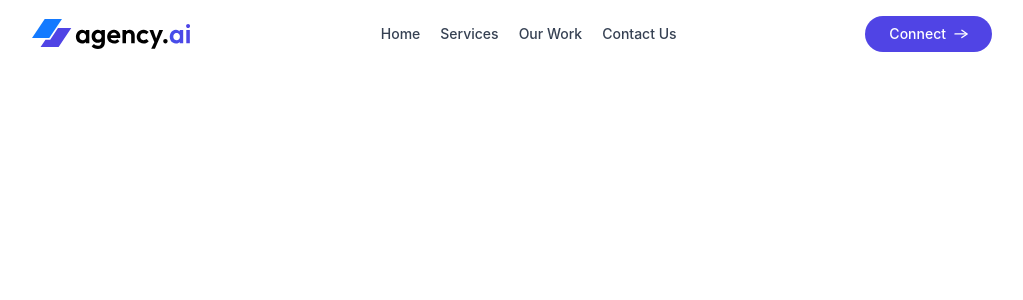
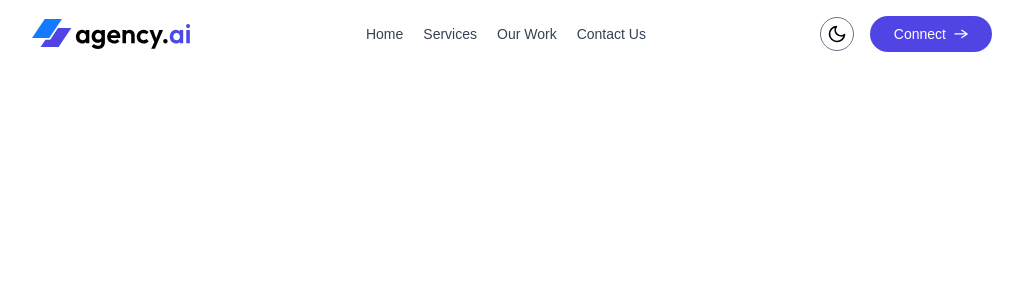
Before and after one commit to siddhardha-reddy-k/Agency_Ai_React, a React app: page / in a window 1280 px wide. Shown: the top 300 px of the page, without its empty margins (128-1151 px from the left). Built offline with nearby package versions, Linux system fonts and the light colour scheme; the HTML template or start-up script is replaced by a standard one.

Commit message:
implement theme switching

```diff
--- a/src/App.jsx
+++ b/src/App.jsx
@@ -2,7 +2,7 @@
 import Navbar from "./components/Navbar";
 
 const App = () => {
-  const [theme, setTheme] = useState("light");
+  const [theme, setTheme] = useState(localStorage.getItem('theme') ? localStorage.getItem('theme') : 'light');
   return (
     <div className="dark:bg-black relative ">
       <Navbar theme={theme} setTheme={setTheme} />
--- a/src/components/Navbar.jsx
+++ b/src/components/Navbar.jsx
@@ -1,5 +1,6 @@
 import React, { useState } from "react";
 import assets from "../assets/assets";
+import ThemeToggleBtn from "./ThemeToggleBtn";
 
 const Navbar = ({ theme, setTheme }) => {
 
@@ -13,6 +14,8 @@
         alt=""
       />
       <div className={`text-gray-700 dark:text-white sm:text-sm ${!sidebarOpen ? 'max-sm:w-0 overflow-hidden': 'max-sm:w-60 max-sm:pl-10'} max-sm:fixed top-0 bottom-0 right-0 max-sm:min-h-screen max-sm:h-full max-sm:flex-col max-sm:bg-primary max-sm:text-white max-sm:pt-20 flex sm:items-center gap-5 transition-all`}>
+
+
 
         <img src={assets.close_icon} onClick={() => setSidebarOpen(false)} alt="" className="w-5 absolute right-4 top-4 sm:hidden"/>
 
@@ -28,9 +31,15 @@
         <a onClick={() => setSidebarOpen(false)} href="#contact-us" className="sm:hover:border-b">
           Contact Us
         </a>
+
+
       </div>
 
       <div className='flex items-center gap-2 sm:gap-4'>
+        <ThemeToggleBtn
+          theme={theme}
+          setTheme={setTheme}
+        />
         <img src={theme === "dark" ? assets.menu_icon_dark : assets.menu_icon} onClick={() => setSidebarOpen(true)} className='w-8 sm:hidden' alt="" />
         <a href="#contact-us" className='text-sm max-sm:hidden flex items-center gap-2 bg-primary text-white px-6 py-2 rounded-full cursor-pointer hover:scale-103 transition-all'>
           Connect <img src={assets.arrow_icon} width={14} alt="" />
--- /dev/null
+++ b/src/components/ThemeToggleBtn.jsx
@@ -0,0 +1,46 @@
+import React, { useEffect } from "react";
+import assets from "../assets/assets";
+
+const ThemeToggleBtn = ({ theme, setTheme }) => {
+
+
+  useEffect(() => {
+    const prefersDarkMode = window.matchMedia(
+      '(prefers-color-scheme: dark)'
+    ).matches;
+    setTheme(theme || (prefersDarkMode ? 'dark' : 'light'));
+  },[])
+
+  useEffect(() => {
+    if (theme === 'dark') {
+      document.documentElement.classList.add('dark');
+    } else {
+      document.documentElement.classList.remove('dark');
+    }
+    localStorage.setItem('theme', theme);
+  }, [theme])
+
+
+  return (
+    <>
+      <button>
+        {theme === "dark" ? (
+          <img
+            onClick={() => setTheme("light")}
+            src={assets.sun_icon}
+            className="size-8.5 p-1.5 border border-gray-500 rounded-full"
+          />
+        ) : (
+          <img
+            onClick={() => setTheme("dark")}
+            src={assets.moon_icon}
+            className="size-8.5 p-1.5 border border-gray-500 rounded-full"
+          />
+        )}
+      </button>
+
+    </>
+  );
+};
+
+export default ThemeToggleBtn;
--- a/src/index.css
+++ b/src/index.css
@@ -1,7 +1,7 @@
 @import "tailwindcss";
 @import url('https://fonts.googleapis.com/css2?family=Manrope:wght@200..800&display=swap');
 
-@Custom-variant dark (&:where(.dark, .dark *))
+@custom-variant dark (&:where(.dark, .dark *));
 
 * {
   font-family: "Manrope", sans-serif;
```
